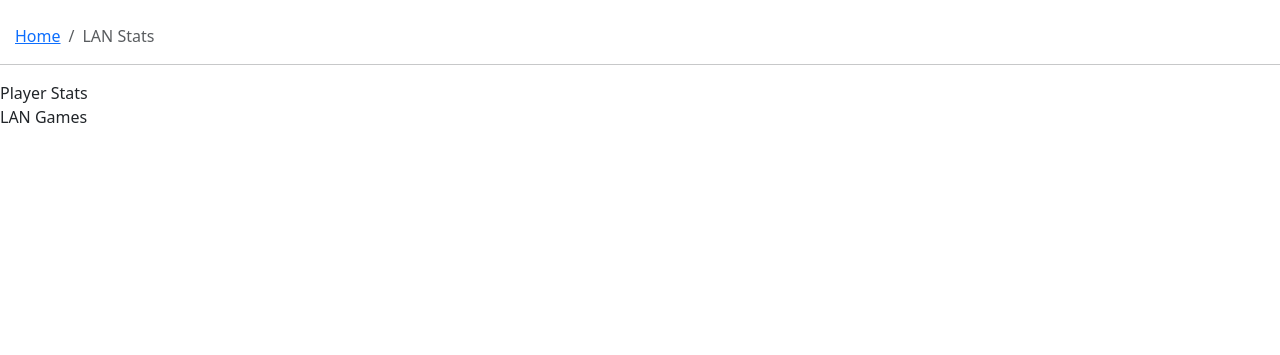
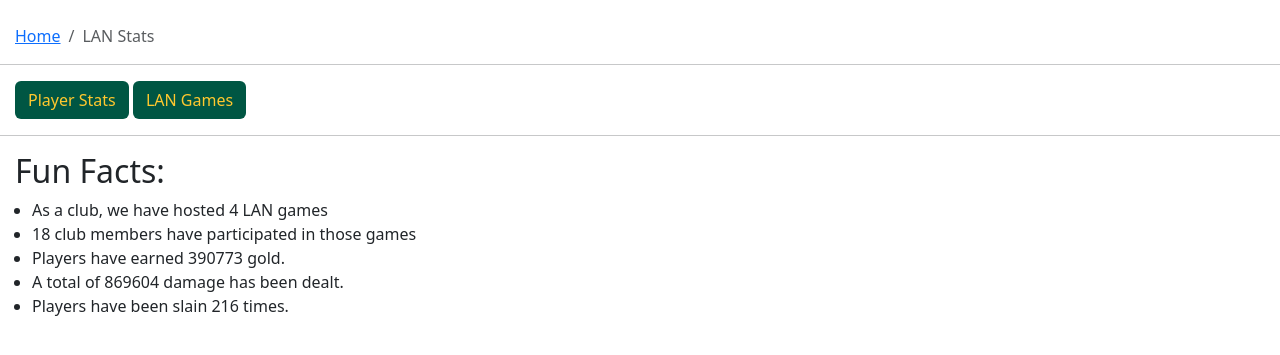
Before and after one commit to jnaumannndsu/LoLClubWebsite, a Django app: page /stats/stats_home in a window 1280 px wide. Shown: the top 355 px of the page. Run offline with Django 5.2, Linux system fonts and the light colour scheme; data comes from the database, SQL or seed files in the repository.

Commit message:
Added variables and logic to stats home view and decorated the stats_home.html file

```diff
--- a/statsviewer/templates/stats_home.html
+++ b/statsviewer/templates/stats_home.html
@@ -8,7 +8,15 @@
   </ol>
 </nav>
 <hr>
-<a class="nav-link" href="{% url 'player-list' %}">Player Stats</a>
-<a class="nav-link" href="{% url 'game-list' %}">LAN Games</a>
-
+<a class="btn ndsu" href="{% url 'player-list' %}" role="button" style="margin-left: 15px;">Player Stats</a>
+<a class="btn ndsu" href="{% url 'game-list' %}" role="button">LAN Games</a>
+<hr>
+<h2 style="margin-left:15px">  Fun Facts:</h2>
+<ul>
+  <li>As a club, we have hosted {{num_games}} LAN games</li>
+  <li>{{num_players}} club members have participated in those games</li>
+  <li>Players have earned {{gold}} gold.</li>
+  <li>A total of {{damage}} damage has been dealt.</li>
+  <li>Players have been slain {{deaths}} times.</li>
+</ul>
 {% endblock %}
--- a/statsviewer/views.py
+++ b/statsviewer/views.py
@@ -7,7 +7,25 @@ from django.views.generic.edit import CreateView, UpdateView, DeleteView
 
 # Create your views here.
 def stats(request):
-    return render(request, 'stats_home.html')
+    total_damage = 0
+    total_gold = 0
+    total_deaths = 0
+    num_players = Player.objects.all().count
+    num_games = Game.objects.all().count
+    for p in PlayerInstance.objects.all():
+        total_damage += p.damage
+        total_deaths += p.deaths
+        total_gold += p.gold
+
+    context = {
+        'num_players': num_players,
+        'num_games' : num_games,
+        'damage' : total_damage,
+        'deaths' : total_deaths,
+        'gold' : total_gold,
+    }
+
+    return render(request, 'stats_home.html', context=context)
 
 def playerListView(request):
     allPlayers = Player.objects.all()
```
